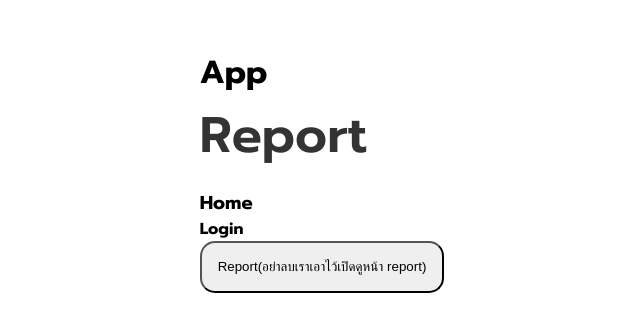
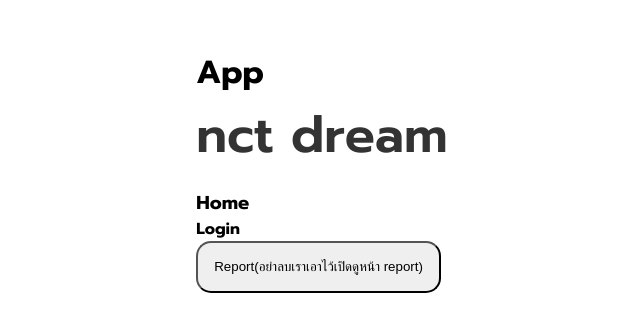
Before and after one commit to ohmpavarisorn/DocLibraryGroup8, a React (Vite) app: page / in a window 1280 px wide. Shown: the part 230-562 px from the top of the page, without its empty margins (126-766 px from the left). Built offline with nearby package versions, Linux system fonts and the light colour scheme.

Commit message:
Update App.jsx

```diff
--- a/src/App.jsx
+++ b/src/App.jsx
@@ -9,7 +9,7 @@
             {/* <Header /> */}
             {/* <Login />              */}
             <h1>App</h1>
-            <h2>Report</h2>
+            <h2>nct dream</h2>
             <h3>Home</h3>
             <h4>Login</h4>
             <Home />
```
